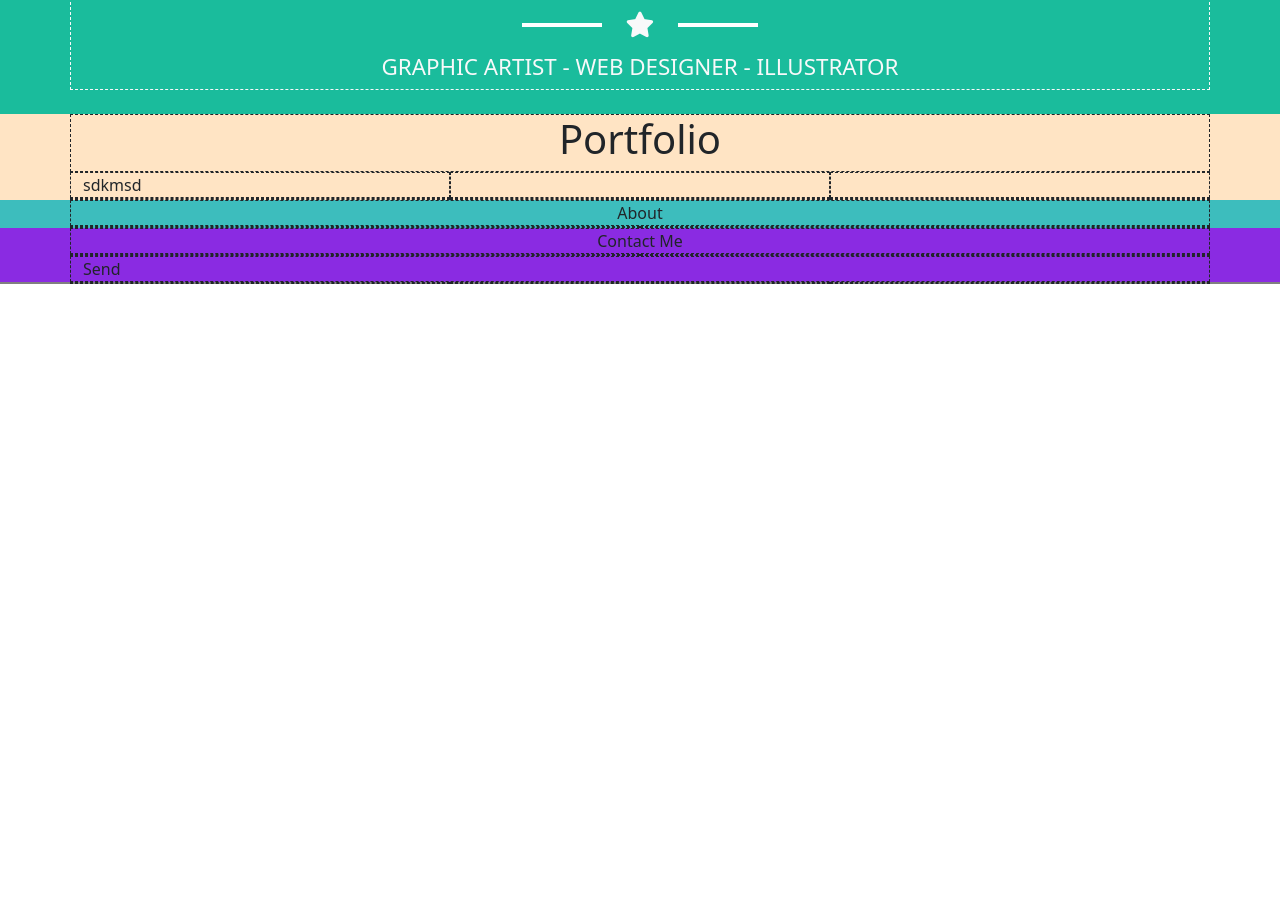
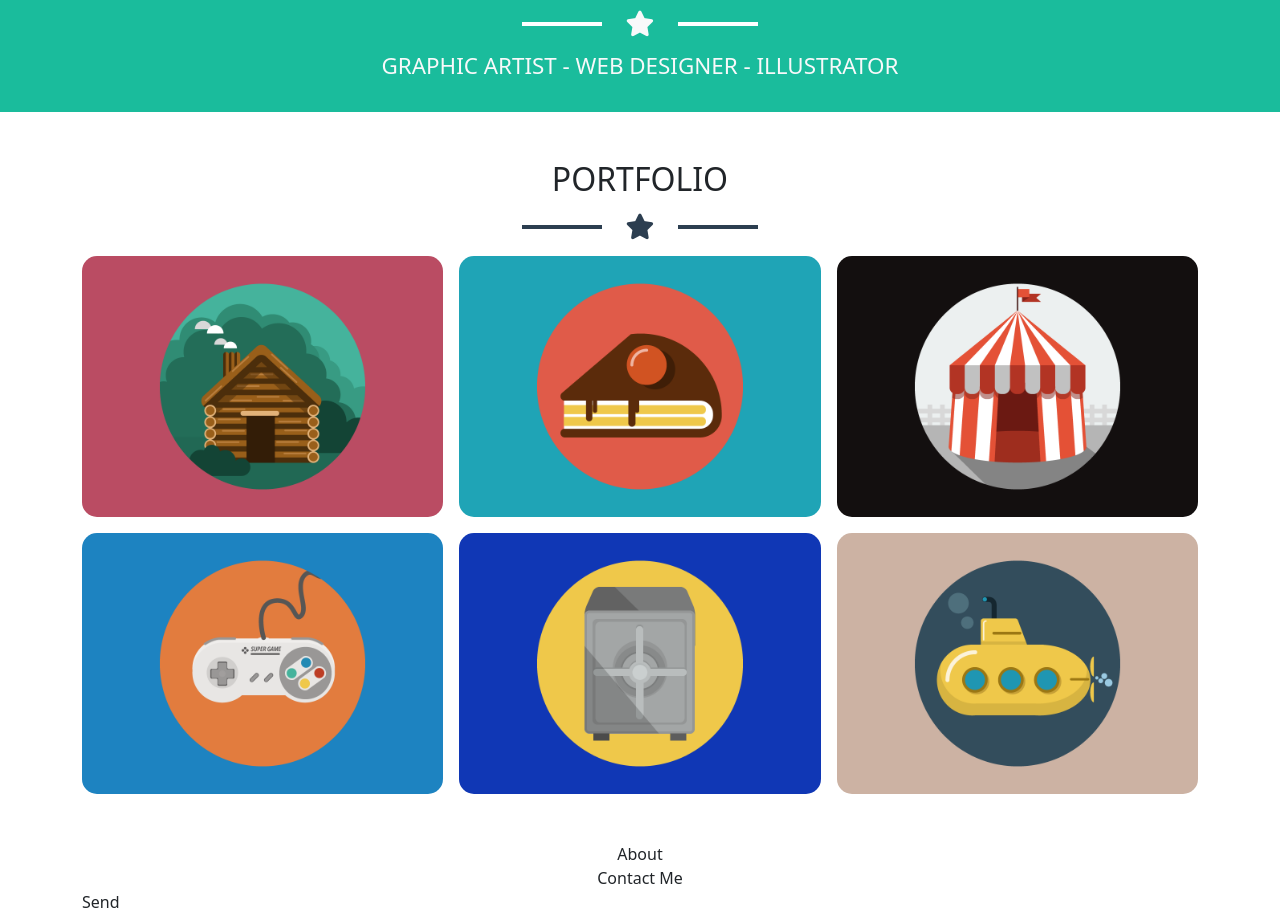
Before and after one commit to manuelloverso/html-css-bootstrap-freelancer, a plain HTML site: page index.html in a window 1280 px wide. Shown: the part 407-1321 px from the top of the page. Before the commit the page ends 800 px from the top, so only its background shows below. Drawn offline with nearby package versions, Linux system fonts and the light colour scheme.

Commit message:
add portfolio section

```diff
--- a/assets/css/style.css
+++ b/assets/css/style.css
@@ -7,7 +7,7 @@
 }
 
 .debug #portfolio {
-  background-color: bisque;
+  /* background-color: bisque; */
 }
 
 .debug #about {
@@ -23,7 +23,7 @@
 }
 
 [class*="col-"] {
-  border: 1px dashed;
+  /* border: 1px dashed; */
   /* height: 200px; */
 }
 
@@ -62,6 +62,7 @@ a {
 /* #region HEADER */
 
 header {
+  height: 80px;
   background-color: var(--bg-header);
   color: white;
 }
@@ -107,6 +108,20 @@ header {
   }
 }
 
+#portfolio {
+  .star-divider .line {
+    border-color: var(--bg-header);
+  }
+
+  .star-divider i {
+    color: var(--bg-header);
+  }
+
+  .card > img {
+    border-radius: 15px;
+  }
+}
+
 /* #endregion MAIN */
 
 @media screen and (min-width: 768px) {
--- a/index.html
+++ b/index.html
@@ -19,7 +19,7 @@
     />
     <title>Bootstrap freelancer</title>
   </head>
-  <body class="debug">
+  <body>
     <!-- Site Header -->
     <header class="d-flex">
       <div class="d-flex container justify-content-between align-items-center">
@@ -63,20 +63,49 @@
       </section>
 
       <!-- Portfolio Section -->
-      <section id="portfolio">
+      <section id="portfolio" class="py-5">
         <div class="container">
           <div class="row">
-            <div class="col-12 d-flex justify-content-center">
-              <h1>Portfolio</h1>
+            <div class="col-12 d-flex flex-column align-items-center">
+              <h2 class="mb-3">PORTFOLIO</h2>
+              <div class="star-divider d-flex align-items-center mb-3">
+                <div class="line"></div>
+                <i class="fa-solid fa-star mx-2 mx-md-4"></i>
+                <div class="line"></div>
+              </div>
             </div>
           </div>
-          <div class="row">
-            <div class="col-12 col-md-6 col-xl-4">sdkmsd</div>
-            <div class="col-12 col-md-6 col-xl-4"></div>
-            <div class="col-12 col-md-6 col-xl-4"></div>
-            <div class="col-12 col-md-6 col-xl-4"></div>
-            <div class="col-12 col-md-6 col-xl-4"></div>
-            <div class="col-12 col-md-6 col-xl-4"></div>
+          <div class="row g-3">
+            <div class="col-12 col-md-6 col-xl-4">
+              <div class="card border-0">
+                <img src="./assets/img/cabin.png" alt="" />
+              </div>
+            </div>
+            <div class="col-12 col-md-6 col-xl-4">
+              <div class="card border-0">
+                <img src="./assets/img/cake.png" alt="" />
+              </div>
+            </div>
+            <div class="col-12 col-md-6 col-xl-4">
+              <div class="card border-0">
+                <img src="./assets/img/circus.png" alt="" />
+              </div>
+            </div>
+            <div class="col-12 col-md-6 col-xl-4">
+              <div class="card border-0">
+                <img src="./assets/img/game.png" alt="" />
+              </div>
+            </div>
+            <div class="col-12 col-md-6 col-xl-4">
+              <div class="card border-0">
+                <img src="./assets/img/safe.png" alt="" />
+              </div>
+            </div>
+            <div class="col-12 col-md-6 col-xl-4">
+              <div class="card border-0">
+                <img src="./assets/img/submarine.png" alt="" />
+              </div>
+            </div>
           </div>
         </div>
       </section>
```
